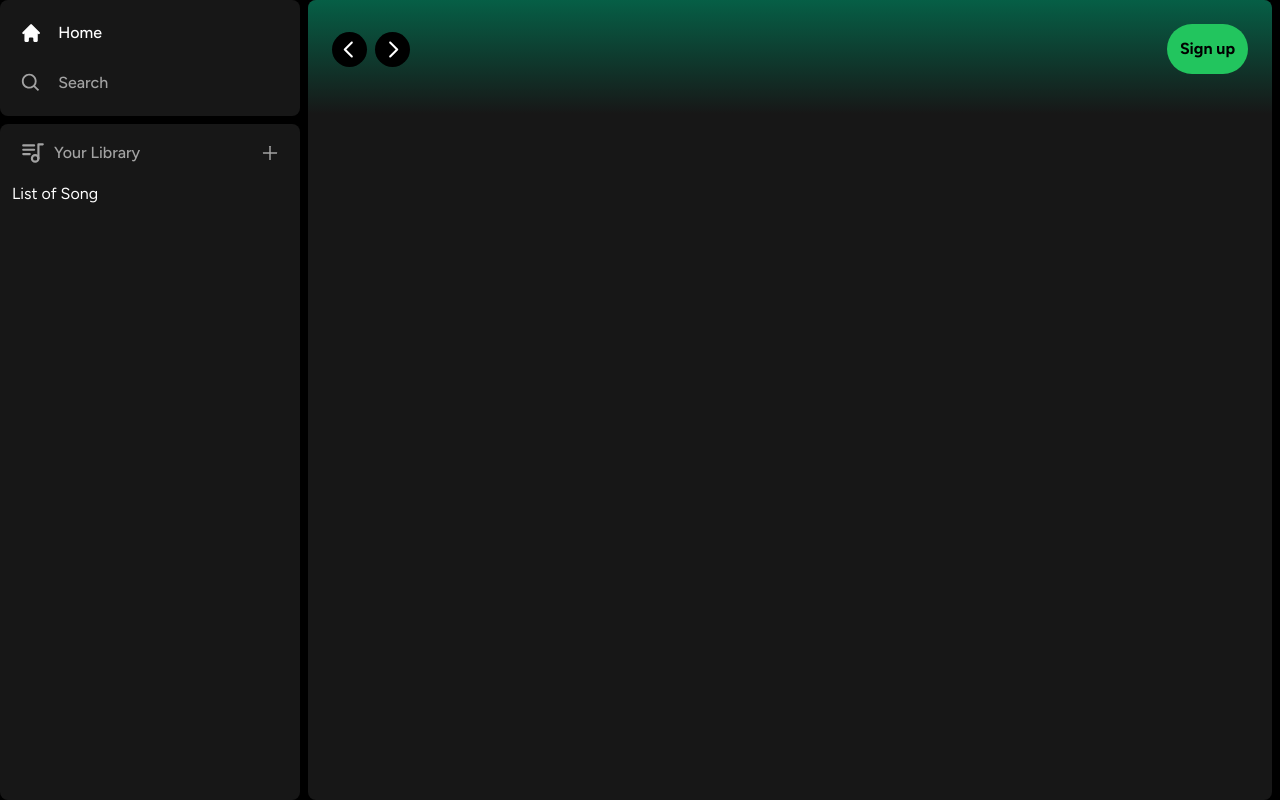
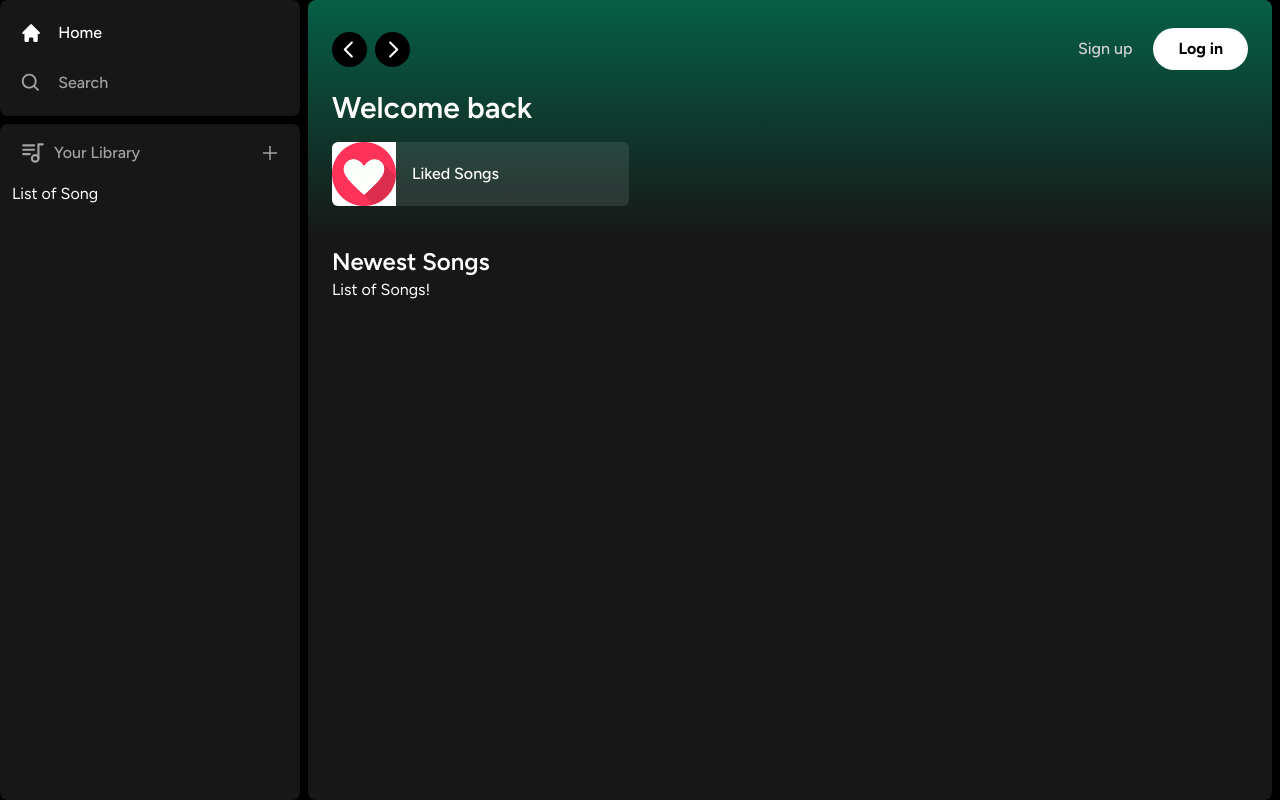
Before and after one commit to Abubakar-Meigag/spotify-project-nextjs, a Next.js app: page / in a window 1280 px wide. Built offline with nearby package versions, Linux system fonts and the light colour scheme.

Commit message:
done with list items component

```diff
--- a/app/(site)/page.tsx
+++ b/app/(site)/page.tsx
@@ -1,12 +1,30 @@
 import Header from "@/components/Header";
+import ListItem from "@/components/ListItem";
 
 
 export default function Home() {
   return (
     <div className="bg-neutral-900 rounded-lg h-full w-full overflow-hidden overflow-y-auto">
       <Header>
-        Header
+        <div className="mb-2">
+          <h1 className="text-white text-3xl font-semibold">
+              Welcome back
+          </h1>
+          <div className="grid grid-cols-1 sm:grid-cols-2 xl:grid-cols-3 2xl:grid-cols-4 gap-3 mt-4">
+              <ListItem image="/images/like.png" name="Liked Songs" href="like" />
+          </div>
+        </div>
       </Header>
+      <div className="mt-2 mb-7 px-6">
+        <div className="flex justify-between items-center">
+            <h1 className="text-white text-2xl font-semibold">
+              Newest Songs
+            </h1>
+        </div>
+        <div>
+          List of Songs!
+        </div>
+      </div>
     </div>
   );
 }
--- a/components/Header.tsx
+++ b/components/Header.tsx
@@ -44,22 +44,34 @@
         </div>
         <div className="flex md:hidden gap-x-2 items-center">
           <button className="rounded-full p-2 bg-white fle items-center hover:opacity-75 transition">
-                  <HiHome className="text-black" size={20}/>
+            <HiHome className="text-black" size={20} />
           </button>
           <button className="rounded-full p-2 bg-white fle items-center hover:opacity-75 transition">
-                  <BiSearch className="text-black" size={20}/>
+            <BiSearch className="text-black" size={20} />
           </button>
         </div>
         <div className="flex justify-between items-center gap-x-2">
           <>
             <div>
-                        <Button>
+              <Button
+                onClick={() => {}}
+                className="bg-transparent text-neutral-300 font-medium"
+              >
                 Sign up
+              </Button>
+            </div>
+            <div>
+              <Button
+                onClick={() => {}}
+                className="bg-white px-6 py-2"
+              >
+                Log in
               </Button>
             </div>
           </>
         </div>
       </div>
+      {children}
     </div>
   );
 };
--- /dev/null
+++ b/components/ListItem.tsx
@@ -0,0 +1,44 @@
+"use client"
+
+import Image from "next/image";
+import { useRouter } from "next/navigation";
+import { FaPlay } from "react-icons/fa";
+
+interface ListItemProps {
+      image: string;
+      name: string;
+      href: string;
+}
+
+const ListItem: React.FC<ListItemProps> = ({
+      image, name, href
+}) => {
+      const router = useRouter();
+      const onClick = () => {
+      // add  authentication before push
+            router.push(href)
+      }
+  return (
+    <button
+      onClick={onClick}
+      className="relative group flex items-center rounded-md overflow-hidden gap-x-4 bg-neutral-100/10 transition pr-4"
+    >
+      <div className="relative min-h-[64px] min-w-[64px]">
+            <Image
+              className="object-cover"
+              fill
+              src={image}
+              alt="Image"
+            />
+      </div>
+      <p className="font-medium truncate py-5 ">
+            {name}
+      </p>
+      <div className="absolute transition opacity-0 rounded-full flex items-center justify-center bg-green-500 p-4 drop-shadow-md right-5 group-hover:opacity-100 hover:scale-110">
+             <FaPlay className="text-black"/>
+      </div>
+    </button>
+  )
+}
+
+export default ListItem
```
Also changed, not shown: public/images/like.png (added), public/images/like1.png (added). Lines whose indentation alone changed are shown as unchanged.
